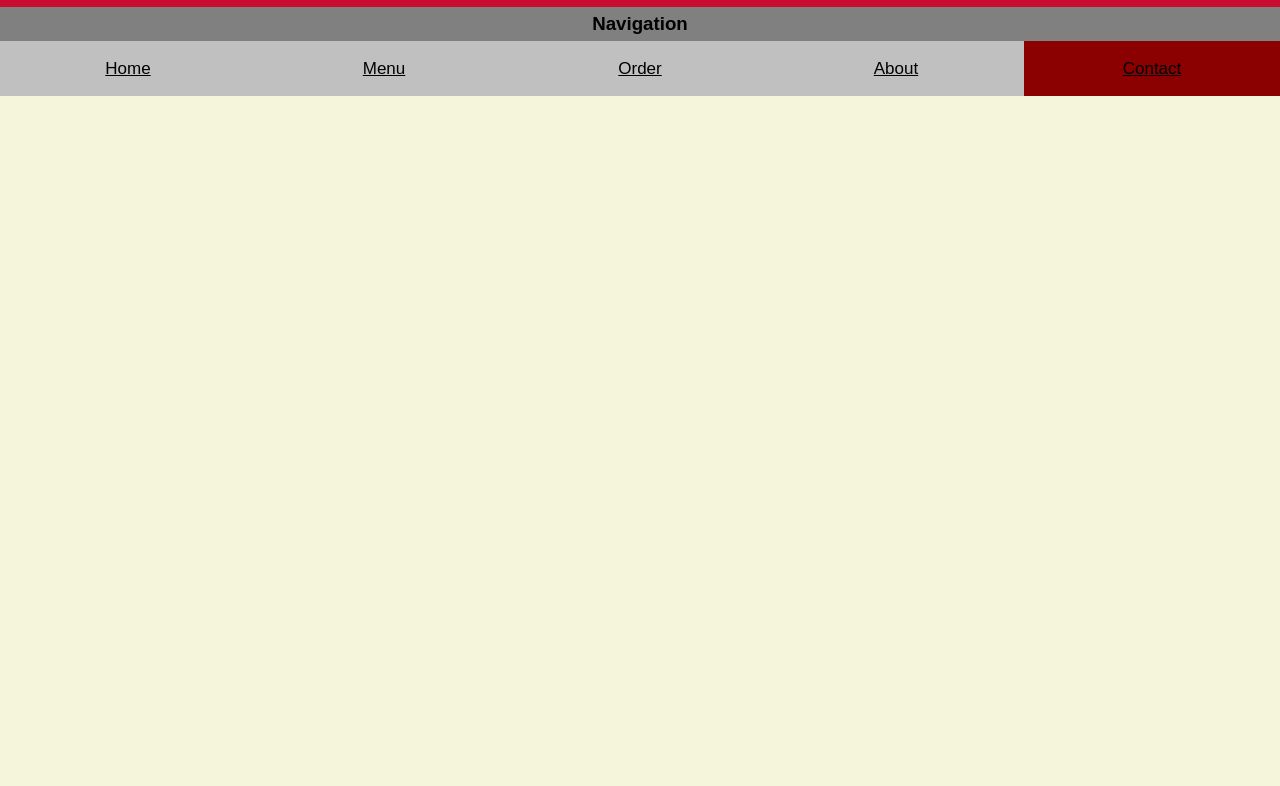
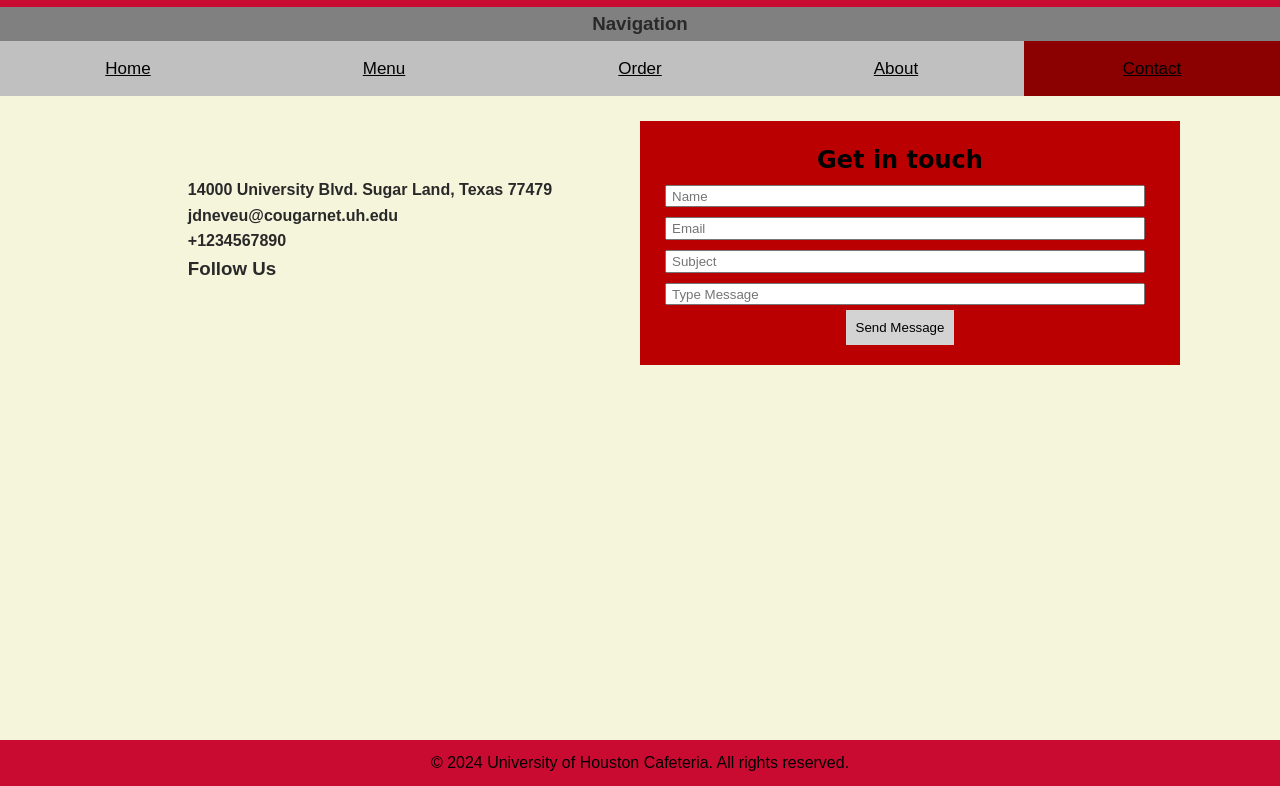
Before and after one commit to CIS-Spring-2024/cis2336-assignment4-Jdneveu, a plain HTML site: page Frontend/HTML/Contact.html in a window 1280 px wide. Shown: the part 64-850 px from the top of the page. Before the commit the page ends 800 px from the top, so only its background shows below. Drawn offline with Linux system fonts and the light colour scheme; files that its build step writes are made by us from their sources; files whose address does not match are found by name.

Commit message:
Added contact page and backend

```diff
--- a/Frontend/CSS/style.css
+++ b/Frontend/CSS/style.css
@@ -485,3 +485,72 @@ form .button input:hover{
 #address-error{
     color: red;
 }
+
+/*contact page styling*/
+#contact{
+    padding: 25px 0 25px 0;
+}
+
+#contact_row{
+    display: flex;
+    justify-content: center;
+    align-items: center;
+    padding: 0 100px; 0 100px;
+    flex-wrap: wrap;
+}
+
+.contact_col{
+    display: flex;
+    flex-direction: column;
+    align-items: center;
+    flex: 1;
+}
+
+.contact_col p,h3{
+    font-weight: bold;
+    color: #292929;
+}
+
+.contact_col p a{
+    text-decoration: none;
+    color: #292929;
+}
+
+#social a{
+    color: rgb(186, 0, 0);
+    margin: 3px;
+}
+
+.contact_col form{
+    display: flex;
+    flex-direction: column;
+    background-color: rgb(186, 0, 0);
+    width: 100%;
+    padding: 20px 40px 20px 20px;
+}
+
+.contact_col form h2{
+    text-align: center;
+    font-family: cursive;
+}
+
+.contact_col form input{
+    width: 100%;
+    height: 17pt;
+    padding: 5px;
+    margin: 5px;
+}
+
+.contact_col form textarea{
+    width: 100%;
+    padding: 5px;
+    margin: 5px;
+}
+
+.contact_col form button{
+    margin: auto;
+    padding: 10px;
+    color: #000000;
+    background-color: lightgray;
+    border: 1px; solid gray;
+}
--- a/Frontend/HTML/Contact.html
+++ b/Frontend/HTML/Contact.html
@@ -25,6 +25,56 @@
 
     </div>
 
+    <div id="contact">
+        <div id="contact_row">
+            <div class="contact_col">
+                <div>
+                    <p>
+                        <i class="fa fa-map-maker"></i>
+                        14000 University Blvd. Sugar Land, Texas 77479
+                    </p>
+                    <p>
+                        <a href="joseph:jdneveu@cougarnet.uh.edu">
+                            <i class="fa fa-email"></i>
+                            jdneveu@cougarnet.uh.edu
+                        </a>
+                    </p>
+                    <p>
+                        <a href="tel:1234567890">
+                            <i class="fa fa-phone-square"></i>
+                            +1234567890
+                        </a>
+                    </p>
+                    <h3>Follow Us</h3>
+                    <p id="social">
+                        <a href=""><i class="fa-
+                        fa-facebook-official fa-2x"></i></a>
+                        <a href=""><i class="fa-
+                        fa-instagram fa-2x"></i></a>
+                        <a href=""><i class="fa-
+                        fa-twitter-square fa-2x"></i></a>
+                        <a href=""><i class="fa-
+                        fa-youtube-square fa-2x"></i></a>
+                    </p>
+                </div>
+            </div>
+            <div class="contact_col">
+                <form>
+                    <h2>Get in touch</h2>
+                    <input type="text" placeholder="Name">
+                    <input type="email" placeholder="Email">
+                    <input type="text" placeholder="Subject">
+                    <input textarea rows="6" placeholder="Type Message">
+                    </textarea>
+                    <button>Send Message</button>
+                </form>
+            </div>
+        </div>
+    </div>
+
+    <footer>
+        <p>&copy; 2024 University of Houston Cafeteria. All rights reserved.</p>
+    </footer>
 
 
 </body>
```
Also changed, not shown: Backend/server.js (+4 -4 lines), Backend/.package-lock.json (added).
